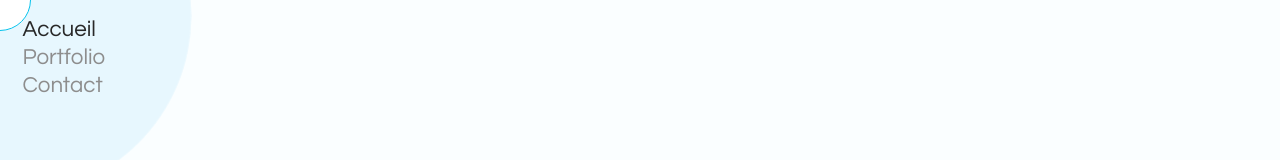
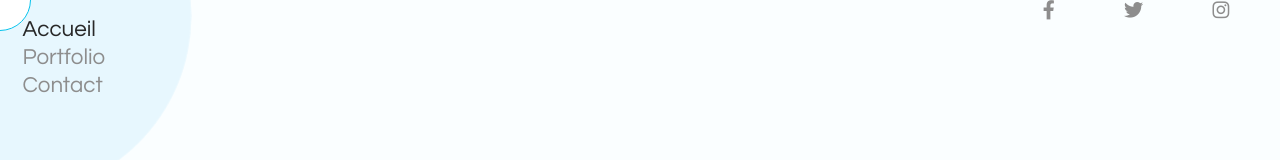
Before and after one commit to tawounfouet/site-vitrine-react, a React (Create React App) app: page / in a window 1280 px wide. Shown: the top 160 px of the page. Built offline with nearby package versions, Linux system fonts and the light colour scheme.

Commit message:
Ajout du component SocialNetwork

```diff
--- a/src/components/Mouse.js
+++ b/src/components/Mouse.js
@@ -5,7 +5,6 @@
         const cursor = document.querySelector('.cursor');
 
         window.addEventListener('mousemove', (e) => {
-            console.log(e);
             cursor.style.top = e.y + 'px';
             cursor.style.left = e.x + 'px';
         });
--- /dev/null
+++ b/src/components/SocialNetwork.js
@@ -0,0 +1,65 @@
+import React from 'react';
+
+const SocialNetwork = () => {
+    const anim = (e) => {
+        const icons = document.querySelectorAll('.social-network a ');
+        // const x = e.nativeEvent.offsetX;
+        // const y = e.nativeEvent.offsetY;
+
+        icons.forEach((link) => {
+            link.addEventListener('mouseover', (e) => {
+                e.target.style.transform = `translate(${e.offsetX - 20}px  ${
+                    e.offsetY - 13
+                }px)`;
+            });
+
+            link.addEventListener('mouseleave', () => {
+                link.style.transform = '';
+            });
+        });
+    };
+
+    return (
+        <div className="social-network">
+            <ul className="content">
+                <li>
+                    <a
+                        href="https://www.facebook.com/"
+                        target="_blank"
+                        rel="noopener noreferrer"
+                        className="hover"
+                        onMouseOver={anim}
+                    >
+                        <i className="fab fa-facebook-f"></i>
+                    </a>
+                </li>
+
+                <li>
+                    <a
+                        href="https://twitter.com"
+                        target="_blank"
+                        rel="noopener noreferrer"
+                        className="hover"
+                        onMouseOver={anim}
+                    >
+                        <i className="fab fa-twitter"></i>
+                    </a>
+                </li>
+
+                <li>
+                    <a
+                        href="https://www.instagram.com/"
+                        target="_blank"
+                        rel="noopener noreferrer"
+                        className="hover"
+                        onMouseOver={anim}
+                    >
+                        <i className="fab fa-instagram"></i>
+                    </a>
+                </li>
+            </ul>
+        </div>
+    );
+};
+
+export default SocialNetwork;
--- a/src/pages/Home.js
+++ b/src/pages/Home.js
@@ -1,12 +1,14 @@
 import React from 'react';
 import Navigation from '../components/Navigation';
 import Mouse from '../components/Mouse';
+import SocialNetwork from '../components/SocialNetwork';
 
 const Home = () => {
     return (
         <div>
             <Navigation />
             <Mouse />
+            <SocialNetwork />
 
         </div>
     );
```
